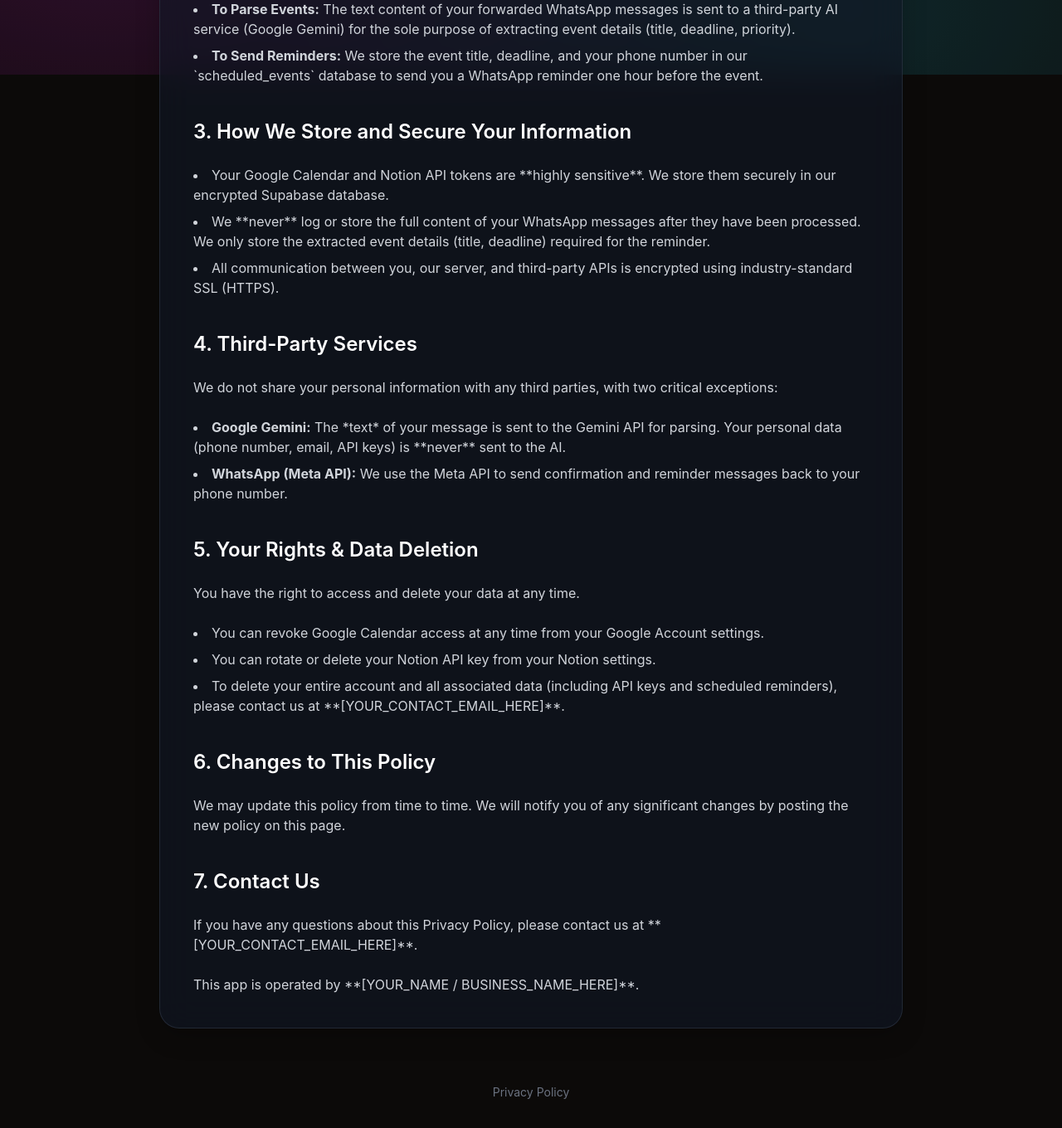
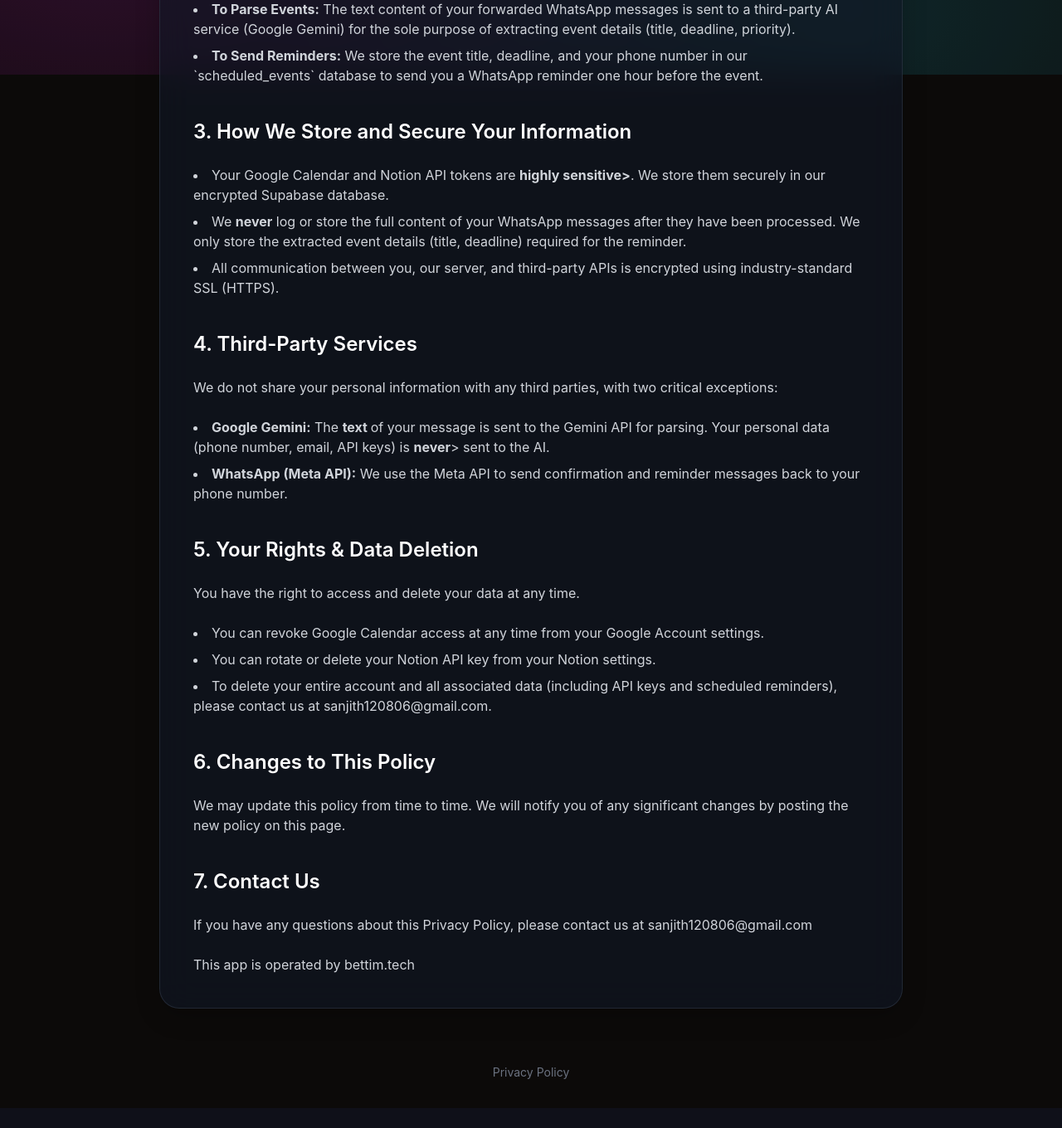
Before and after one commit to BETTlM/Secretary, a Flask app: page /privacy in a window 1280 px wide. Shown: the part 710-2070 px from the top of the page at 83% size. After the commit the page ends 2046 px from the top, so only its background shows below. Run offline with Flask 3, Linux system fonts and the light colour scheme; some libraries are stand-ins or nearby versions; some web fonts are replaced.

Commit message:
2025-11-05 16:14:27

```diff
--- a/templates/privacy.html
+++ b/templates/privacy.html
@@ -32,15 +32,15 @@
 
         <h2 class="text-2xl font-semibold text-white pt-4">3. How We Store and Secure Your Information</h2>
         <ul class="list-disc list-inside space-y-2">
-            <li>Your Google Calendar and Notion API tokens are **highly sensitive**. We store them securely in our encrypted Supabase database.</li>
-            <li>We **never** log or store the full content of your WhatsApp messages after they have been processed. We only store the extracted event details (title, deadline) required for the reminder.</li>
+            <li>Your Google Calendar and Notion API tokens are <b>highly sensitive></b>. We store them securely in our encrypted Supabase database.</li>
+            <li>We <b>never</b> log or store the full content of your WhatsApp messages after they have been processed. We only store the extracted event details (title, deadline) required for the reminder.</li>
             <li>All communication between you, our server, and third-party APIs is encrypted using industry-standard SSL (HTTPS).</li>
         </ul>
 
         <h2 class="text-2xl font-semibold text-white pt-4">4. Third-Party Services</h2>
         <p>We do not share your personal information with any third parties, with two critical exceptions:</p>
         <ul class="list-disc list-inside space-y-2">
-            <li><strong>Google Gemini:</strong> The *text* of your message is sent to the Gemini API for parsing. Your personal data (phone number, email, API keys) is **never** sent to the AI.</li>
+            <li><strong>Google Gemini:</strong> The <b>text </b>of your message is sent to the Gemini API for parsing. Your personal data (phone number, email, API keys) is <b>never</b>> sent to the AI.</li>
             <li><strong>WhatsApp (Meta API):</strong> We use the Meta API to send confirmation and reminder messages back to your phone number.</li>
         </ul>
 
@@ -49,15 +49,15 @@
         <ul class="list-disc list-inside space-y-2">
             <li>You can revoke Google Calendar access at any time from your Google Account settings.</li>
             <li>You can rotate or delete your Notion API key from your Notion settings.</li>
-            <li>To delete your entire account and all associated data (including API keys and scheduled reminders), please contact us at **[YOUR_CONTACT_EMAIL_HERE]**.</li>
+            <li>To delete your entire account and all associated data (including API keys and scheduled reminders), please contact us at sanjith120806@gmail.com.</li>
         </ul>
 
         <h2 class="text-2xl font-semibold text-white pt-4">6. Changes to This Policy</h2>
         <p>We may update this policy from time to time. We will notify you of any significant changes by posting the new policy on this page.</p>
 
         <h2 class="text-2xl font-semibold text-white pt-4">7. Contact Us</h2>
-        <p>If you have any questions about this Privacy Policy, please contact us at **[YOUR_CONTACT_EMAIL_HERE]**.</p>
-        <p>This app is operated by **[YOUR_NAME / BUSINESS_NAME_HERE]**.</p>
+        <p>If you have any questions about this Privacy Policy, please contact us at sanjith120806@gmail.com </p>
+        <p>This app is operated by bettim.tech</p>
     </div>
 </div>
 {% endblock %}
```
